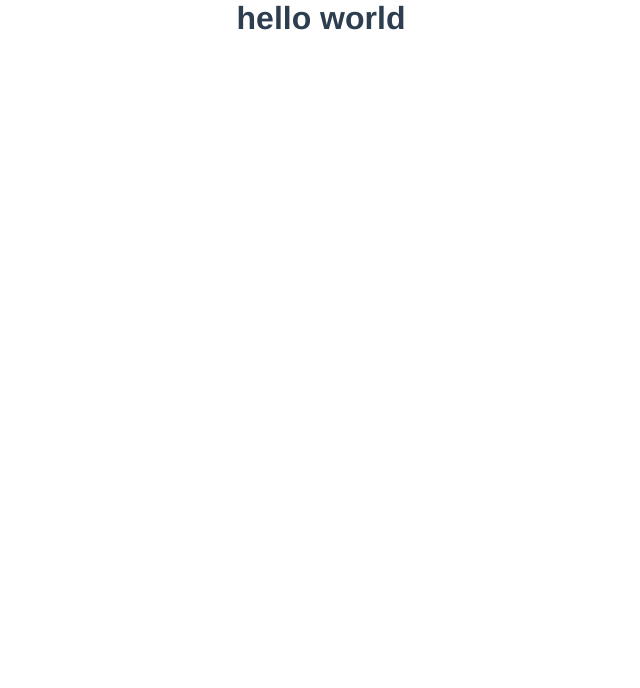
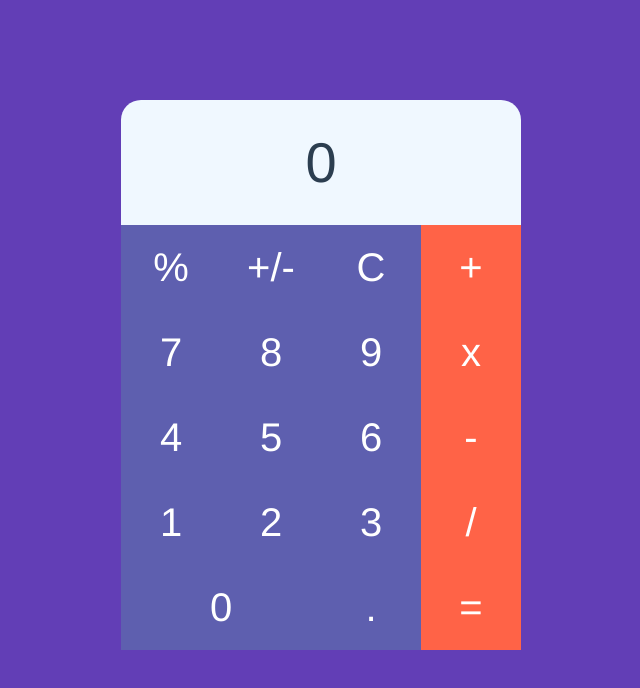
Before and after one commit to Obaayaa-1988/VueJS-Calculator, a Vue app: page / in a window 1280 px wide. Shown: the top 688 px of the page, without its empty margins (319-959 px from the left). Built offline with nearby package versions, Linux system fonts and the light colour scheme.

Commit message:
added html element and css styling for calculator interface

```diff
--- a/src/components/CalculatorApp.vue
+++ b/src/components/CalculatorApp.vue
@@ -1,6 +1,28 @@
 <template>
-  <div>
-    <h1>hello world</h1>
+  <div class="main-bg">
+    <div class="calculator">
+      <div class="display"> 0 </div>
+      <div class="btn"> % </div>
+      <div class="btn"> +/- </div>
+      <div class="btn"> C </div>
+      <div class="btn color"> + </div>
+      <div class="btn"> 7 </div>
+      <div class="btn"> 8 </div>
+      <div class="btn"> 9 </div>
+      <div class="btn color"> x </div>
+      <div class="btn"> 4 </div>
+      <div class="btn"> 5 </div>
+      <div class="btn"> 6 </div>
+      <div class="btn color"> - </div>
+      <div class="btn"> 1 </div>
+      <div class="btn"> 2 </div>
+      <div class="btn"> 3 </div>
+      <div class="btn color"> / </div>
+      <div class="btn zero"> 0 </div>
+      <div class="btn"> . </div>
+      <div class="btn color"> = </div>
+
+    </div>
   </div>
 </template>
 
@@ -15,4 +37,50 @@ export default {
 </script>
 
 <style scoped>
+
+
+.main-bg{
+  background-color: rgb(98, 62, 182);
+  height: 100vh;
+  padding: 100px;
+
+
+}
+
+.calculator{
+  font-size: 40px;
+  display: grid;
+  grid-template-columns: repeat(4, 1fr);
+  grid-auto-rows: minmax(50px, auto);
+  width: 50vh;
+  margin: 0 auto
+}
+
+.display{
+  grid-column: 1/5;
+  background-color: aliceblue;
+  padding: 30px;
+  font-size: 3.5rem;
+  border-top-right-radius: 20px;
+  border-top-left-radius: 20px;
+}
+
+.zero{
+  grid-column: 1/3;
+}
+
+.btn{
+  background-color: rgb(94, 95, 175) ;
+  /* border: 1px solid #333; */
+  padding: 20px;
+  color: white;
+  cursor: pointer;
+}
+
+.color{
+  background-color: tomato;
+  color: white;
+}
+
+
 </style>
```
